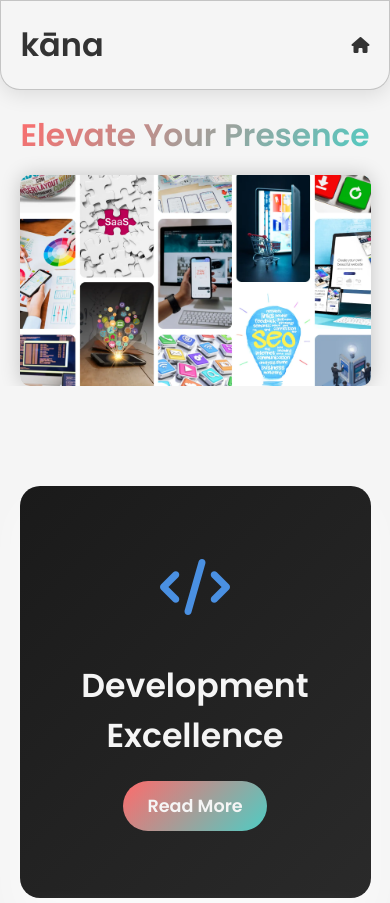
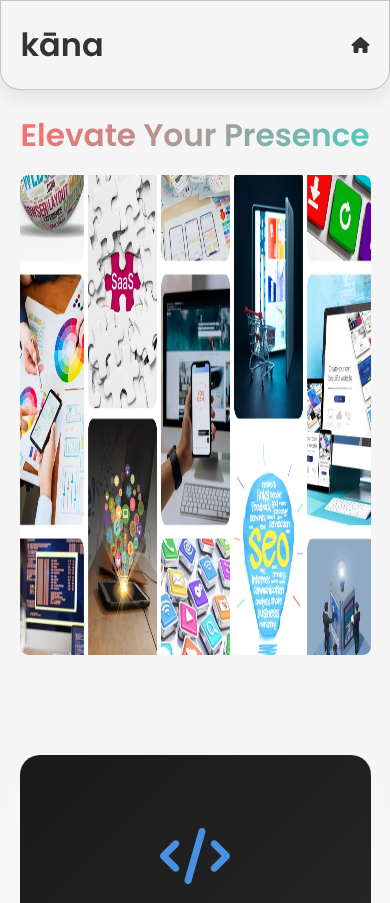
Before and after one commit to kana-2024/kana, a plain HTML site: page all-services.html in a window 390 px wide. Shown: the top 903 px of the page. Drawn offline with nearby package versions, Linux system fonts and the light colour scheme.

Commit message:
Update styles.css

```diff
--- a/styles.css
+++ b/styles.css
@@ -214,8 +214,6 @@ nav ul li a:hover::after {
 
 .container {
     flex: 1;
-    display: flex;
-    flex-direction: column;
     padding: 2rem 5%;
 }
 
@@ -227,42 +225,64 @@ h1 {
     margin: 80px auto 2rem;
 }
 
-.content-wrapper {
+.carousel {
+    position: relative;
+    max-width: 100%;
+    margin: auto;
+    overflow: hidden;
+    border-radius: 8px;
+
+  }
+
+  .carousel-inner {
     display: flex;
-    justify-content: center;
-    align-items: center;
-    height: calc(100vh - 200px); /* Adjust based on your header height */
-}
+    transition: transform 0.5s ease;
+    border-radius: 8px;
 
-.left-container {
+  }
+
+  .carousel-item {
+    min-width: 100%;
+    border-radius: 8px;
+
+  }
+
+  .carousel img {
     width: 100%;
-    max-width: 900px; /* Adjust as needed */
-    height: 100%;
-    display: flex;
-    flex-direction: column;
-}
+    height: 480px;
+    display: block;
+    border-radius: 8px;
+  }
 
-.carousel {
-    flex: 1;
-    position: relative;
-    overflow: hidden;
-    border-radius: 10px;
-    box-shadow: 0 0 20px rgba(0,0,0,0.2);
-}
-.carousel img {
+  .prev, .next {
     position: absolute;
-    top: 0;
-    left: 0;
-    width: 100%;
-    height: 100%;
-    object-fit: cover;
-    opacity: 0;
-    transition: opacity 0.5s ease-in-out;
-}
+    top: 50%;
+    transform: translateY(-50%);
+    background-color: rgba(0, 0, 0, 0.5);
+    color: white;
+    border: none;
+    padding: 10px 18px 13px 18px;
+    cursor: pointer;
+    z-index: 1;
+    border-radius: 50%;
+    font-size: 16px;
+    color: #06bcfb;
+    font-weight: 700;
+    transition: ease 0.3s;
+  }
 
-.carousel img.active {
-    opacity: 1;
-}
+  .prev:hover, .next:hover {
+    background-color: #252525;
+  }
+
+  .prev {
+    left: 10px;
+  }
+
+  .next {
+    right: 10px;
+  }
+
 
 
 /* Styling for about-section */
@@ -461,6 +481,20 @@ h1 {
 
 .fa-house {
     font-size: 1.2rem;
+}
+
+.container-main-services-img {
+    display: flex;
+    justify-content: center;
+    align-items: center;
+    border-radius: 8px;
+}
+
+.container-main-services-img > img {
+    width: 90%;
+    height: 75%;
+    object-fit: cover;
+    border-radius: 8px;
 }
 
 .services-section {
@@ -884,6 +918,7 @@ h1 {
     animation: fadeInDown 1s ease-out;
 }
 
+
 .services-container {
     color: #f5f5f5;
     background-color: #f5f5f5;
@@ -1075,16 +1110,20 @@ h1 {
     }
 
 
-    .content-wrapper {
-        height: 25vh;
+    .main-content {
+        height: 50%;
         min-height: 0;
     }
 
     .container {
-    padding: 2rem 5% 4rem 5%;
+        padding: 2rem 5% 4rem 5%;
     }
 
-    .left-container {
+    .carousel {
+        height: 100%;
+    }
+
+    .carousel-item img {
         height: 100%;
     }
 
@@ -1092,8 +1131,10 @@ h1 {
     .container h1 {
         font-size: 2rem;
     }
+
+
     .about-section {
-    padding: 5rem 0 8rem 0;
+        padding: 5rem 0 8rem 0;
     }
 
     .services-container h2 {
```
